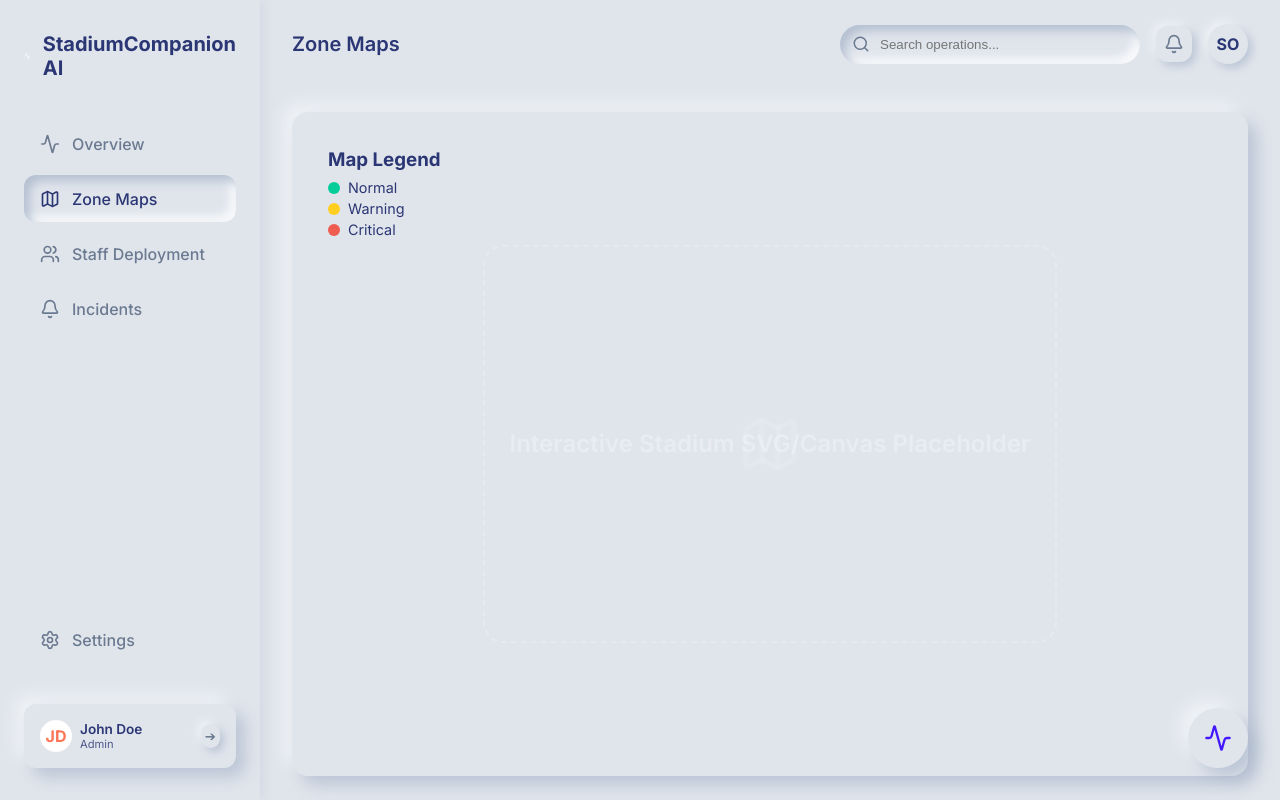
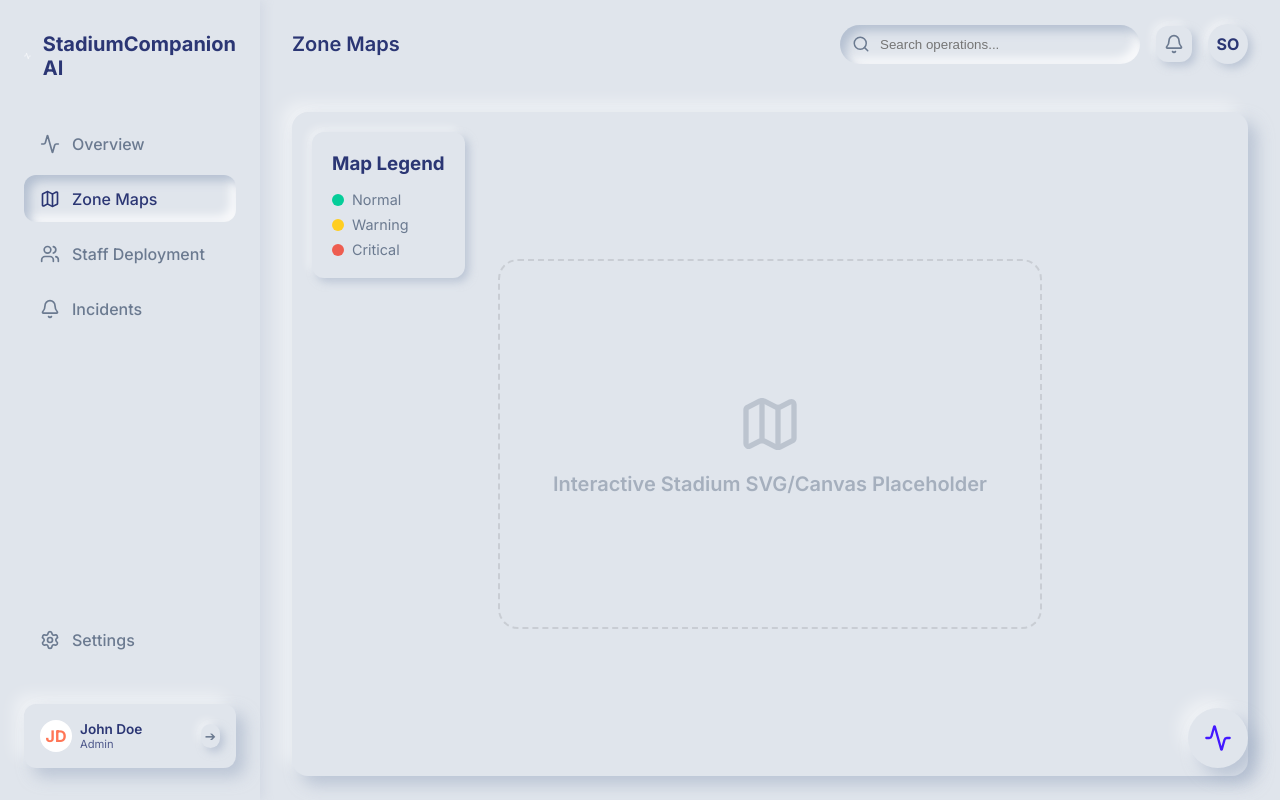
Before and after one commit to OrbIndraneel/prompt_wars4, a React (Vite) app: page / in a window 1280 px wide. Both pictures are taken after a click on the element "Zone Maps". Built offline with nearby package versions, Linux system fonts and the light colour scheme.

Commit message:
Fix Zone Maps visibility for light theme

```diff
--- a/src/App.jsx
+++ b/src/App.jsx
@@ -241,16 +241,16 @@ Provide a brief, professional, and actionable response based on the live zone st
 
         {activeTab === 'Zone Maps' && (
           <div style={{ padding: '1.5rem 2rem', flexGrow: 1, display: 'flex', flexDirection: 'column', gap: '1.5rem' }}>
-            <div className="glass-panel" style={{ flexGrow: 1, display: 'flex', alignItems: 'center', justifyContent: 'center', position: 'relative', overflow: 'hidden' }}>
-              <div style={{ position: 'absolute', top: 20, left: 20, background: 'var(--panel-bg)', padding: '1rem', borderRadius: '8px', zIndex: 10 }}>
-                <h3 style={{ marginBottom: '0.5rem' }}>Map Legend</h3>
-                <div className="flex items-center gap-2" style={{ marginBottom: '0.25rem', fontSize: '0.9rem' }}><div style={{ width: 12, height: 12, background: 'var(--accent-green)', borderRadius: '50%' }}></div> Normal</div>
-                <div className="flex items-center gap-2" style={{ marginBottom: '0.25rem', fontSize: '0.9rem' }}><div style={{ width: 12, height: 12, background: 'var(--accent-yellow)', borderRadius: '50%' }}></div> Warning</div>
-                <div className="flex items-center gap-2" style={{ fontSize: '0.9rem' }}><div style={{ width: 12, height: 12, background: 'var(--accent-red)', borderRadius: '50%' }}></div> Critical</div>
+            <div className="card" style={{ flexGrow: 1, display: 'flex', alignItems: 'center', justifyContent: 'center', position: 'relative', overflow: 'hidden' }}>
+              <div style={{ position: 'absolute', top: 20, left: 20, background: 'var(--bg-color)', padding: '1.25rem', borderRadius: '12px', zIndex: 10, boxShadow: 'var(--shadow-raised-sm)' }}>
+                <h3 style={{ marginBottom: '1rem', color: 'var(--text-main)' }}>Map Legend</h3>
+                <div className="flex items-center gap-2" style={{ marginBottom: '0.5rem', fontSize: '0.9rem', color: 'var(--text-muted)' }}><div style={{ width: 12, height: 12, background: 'var(--accent-green)', borderRadius: '50%' }}></div> Normal</div>
+                <div className="flex items-center gap-2" style={{ marginBottom: '0.5rem', fontSize: '0.9rem', color: 'var(--text-muted)' }}><div style={{ width: 12, height: 12, background: 'var(--accent-yellow)', borderRadius: '50%' }}></div> Warning</div>
+                <div className="flex items-center gap-2" style={{ fontSize: '0.9rem', color: 'var(--text-muted)' }}><div style={{ width: 12, height: 12, background: 'var(--accent-red)', borderRadius: '50%' }}></div> Critical</div>
               </div>
-              <div style={{ width: '60%', height: '60%', border: '2px dashed rgba(255,255,255,0.2)', borderRadius: '20px', display: 'flex', alignItems: 'center', justifyContent: 'center', position: 'relative' }}>
-                <MapIcon size={64} color="rgba(255,255,255,0.1)" />
-                <span style={{ position: 'absolute', color: 'rgba(255,255,255,0.3)', fontSize: '1.5rem', fontWeight: 600 }}>Interactive Stadium SVG/Canvas Placeholder</span>
+              <div style={{ width: '60%', height: '60%', border: '2px dashed rgba(0,0,0,0.1)', borderRadius: '20px', display: 'flex', alignItems: 'center', justifyContent: 'center', position: 'relative', flexDirection: 'column', gap: '1rem' }}>
+                <MapIcon size={64} color="var(--text-muted)" style={{ opacity: 0.3 }} />
+                <span style={{ color: 'var(--text-muted)', fontSize: '1.25rem', fontWeight: 600, opacity: 0.5, textAlign: 'center', padding: '0 2rem' }}>Interactive Stadium SVG/Canvas Placeholder</span>
               </div>
             </div>
           </div>
```
